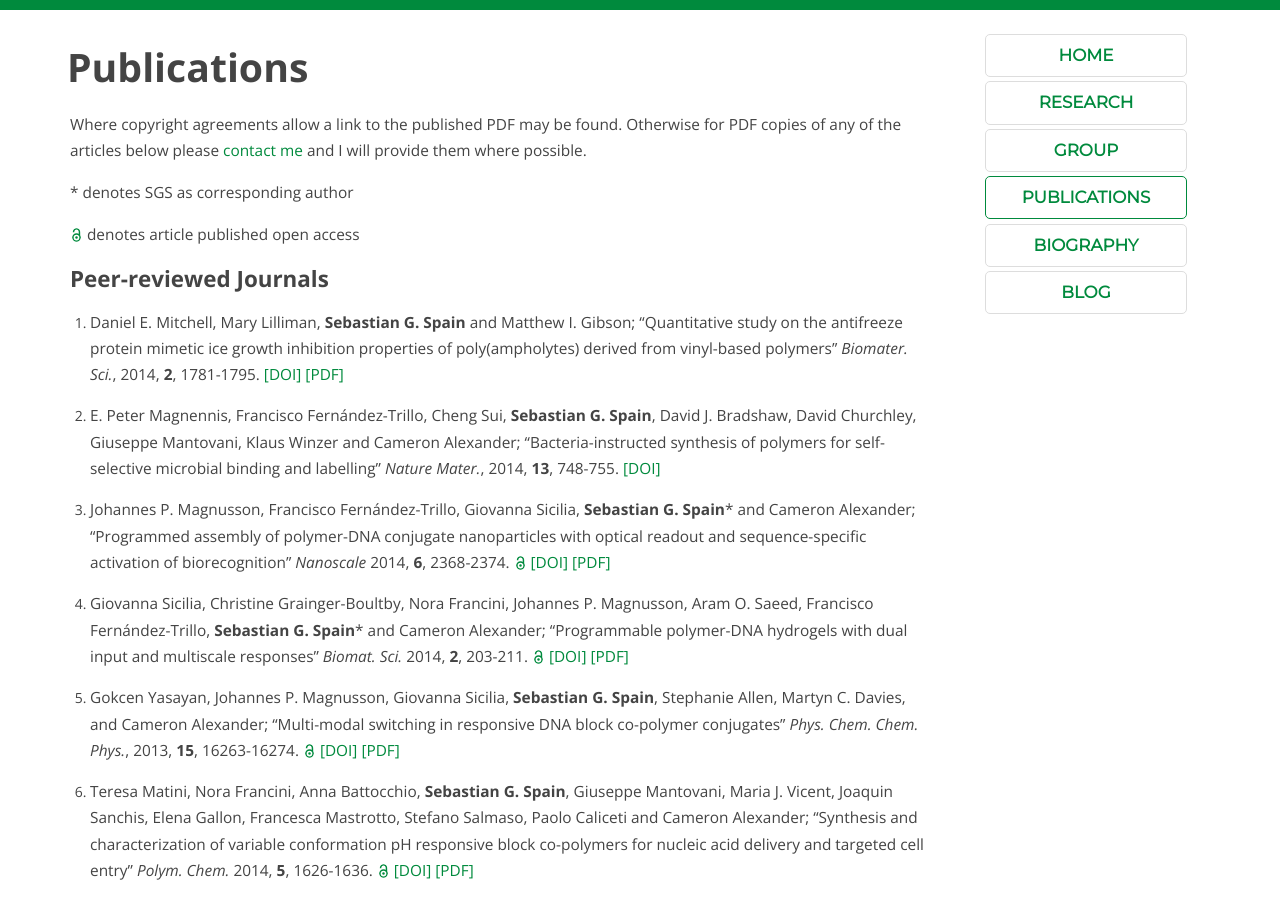
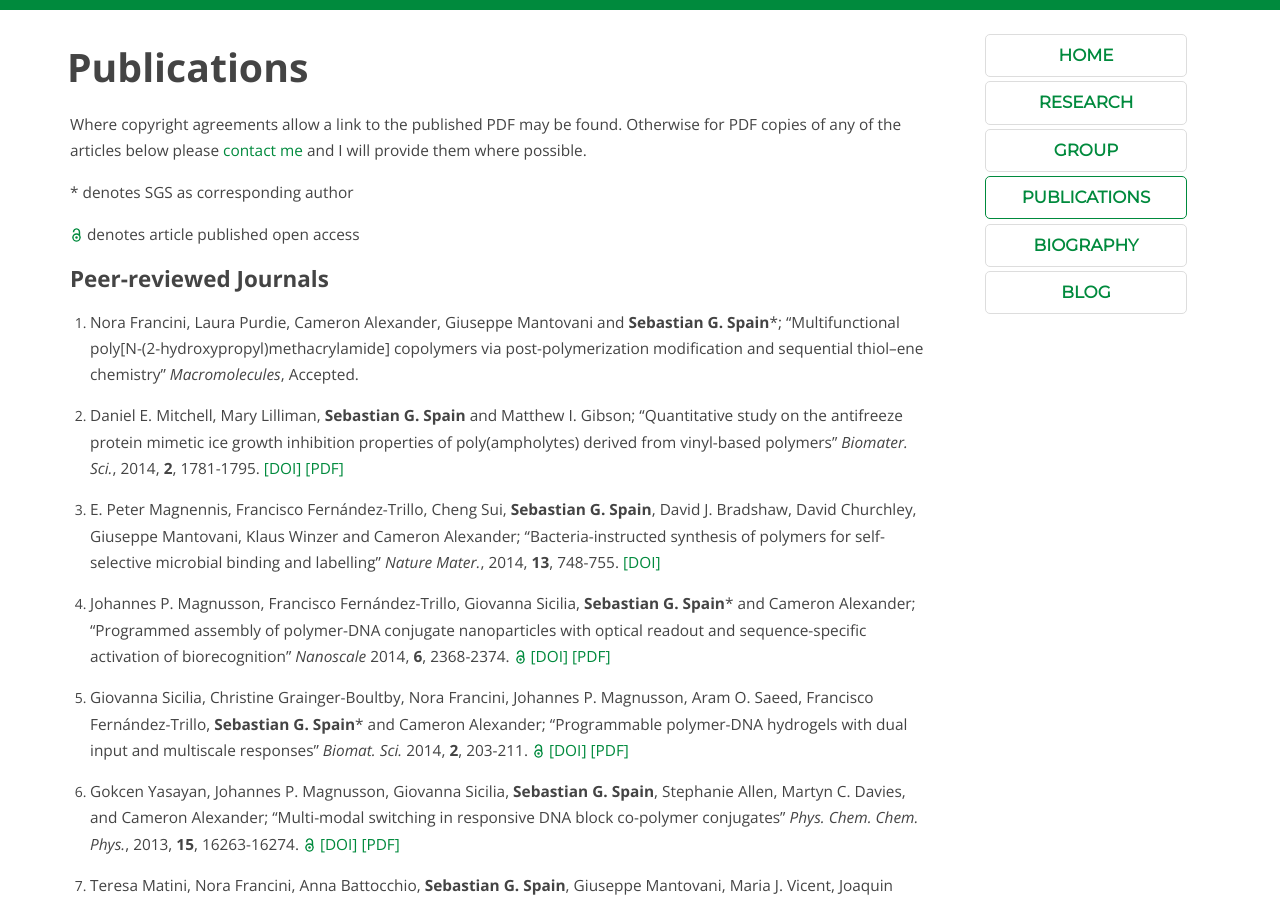
Before and after one commit to sebspain/sebspain.github.io, a Jekyll site: the page built from publications/index.md, in a window 1280 px wide and 900 px high. Built offline with Jekyll 4.4.1, drawn with Linux system fonts in a browser that asks for light colours; Markdown is read by kramdown in place of the engine named in the settings; formulas are drawn with MathJax 3.

Commit message:
Nora's paper accepted

```diff
--- a/publications/index.md
+++ b/publications/index.md
@@ -11,6 +11,8 @@ Where copyright agreements allow a link to the published PDF may be found. Other
 
 
 ###Peer-reviewed Journals
+
+1. Nora Francini, Laura Purdie, Cameron Alexander, Giuseppe Mantovani and <strong>Sebastian G. Spain</strong>\*; "Multifunctional poly[N-(2-hydroxypropyl)methacrylamide] copolymers via post-polymerization modification and sequential thiol–ene chemistry" <em>Macromolecules</em>, Accepted.
 
 1. Daniel E. Mitchell, Mary Lilliman, <strong>Sebastian G. Spain</strong> and Matthew I. Gibson; "Quantitative study on the antifreeze protein mimetic ice growth inhibition properties of poly(ampholytes) derived from vinyl-based polymers" <em>Biomater. Sci.</em>, 2014, <strong>2</strong>, 1781-1795. [\[DOI\]](http://dx.doi.org/10.1039/C4BM00153B) [\[PDF\]](http://sebspain.co.uk/publications/PDFs/c4bm00153b-final.pdf)
 
```
